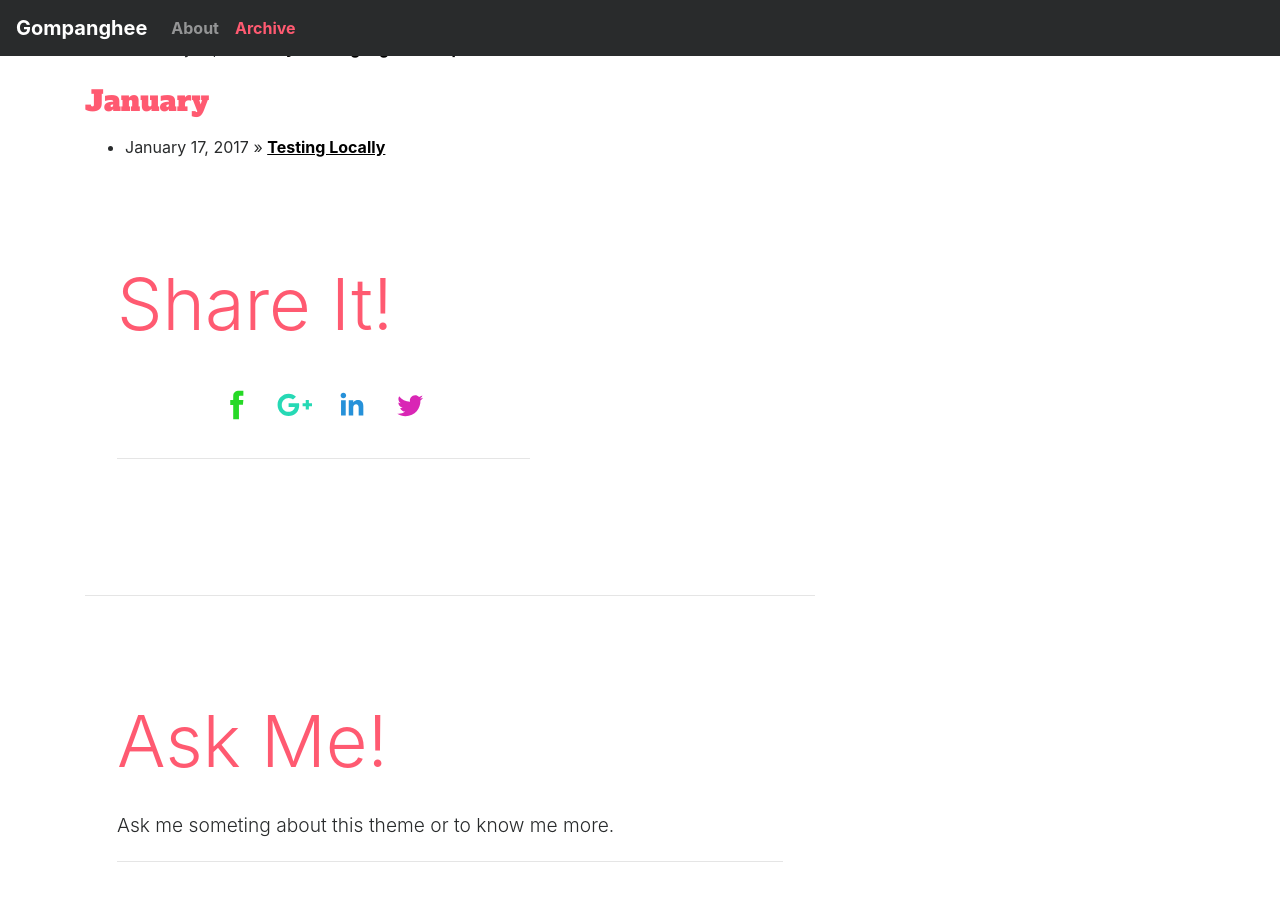
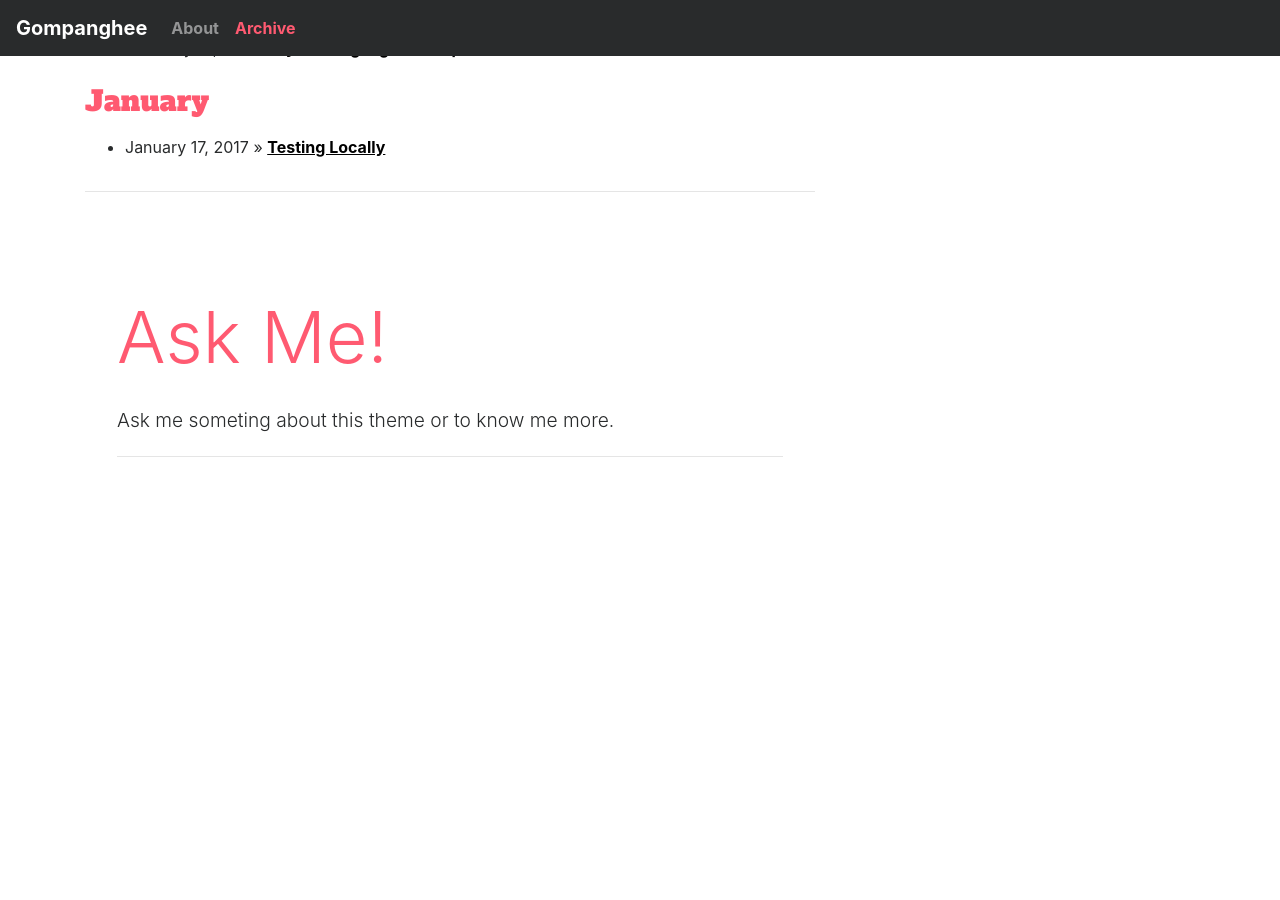
Before and after one commit to gompanghee/gompanghee.github.io, a Jekyll site: the page built from archive.html, in a window 1280 px wide and 900 px high, scrolled down 1190 px. Built offline with Jekyll 4.4.1, drawn with Linux system fonts in a browser that asks for light colours; nearby versions of some CDN libraries; some web fonts are replaced; comment, search, counter and statistics services are not loaded; after the commit the page ends 1767 px from its top, so only the background shows below that.

Commit message:
Update blog.html

```diff
--- a/_includes/themes/bootstrap/blog.html
+++ b/_includes/themes/bootstrap/blog.html
@@ -228,16 +228,6 @@
 
           <div class="row">
 
-                <div class="col-sm-8">
-
-                  <div class="jumbotron" style="background: white">
-                    <h1 class="display-3">Share It!</h1>
-                    <div class="text-center">{% include social-share.html %}</div>
-                    <hr class="my-4">
-                  </div>
-
-                </div>
-
           </div>
           <hr>
 
@@ -258,32 +248,3 @@
 
 
     </div>
-
-
-          <!-- FULL SCREEN MODAL SUBMIT open/close -->
-      <div class="overlay overlay-hugeinc">
-        <button type="button" class="overlay-close">Close</button>
-
-        <nav>
-          <form action="//altervista.us8.list-manage.com/subscribe/post?u=a36bd3e356847dab838227fce&amp;id=3c63d825b2" method="post" id="mc-embedded-subscribe-form" name="mc-embedded-subscribe-form" class="validate" target="_blank" novalidate>
-          <ul>
-            <li>
-              <label>Name</label>
-            </li>
-            <li>
-              <input class="span11" type="text" name="FNAME" id="first_name" placeholder="Jonathan">
-            </li>
-            <li>
-              <label>Email</label>
-            </li>
-            <li>
-              <input class="span11" type="text" id="email" name="EMAIL" placeholder="jon@doe.com">
-            </li>
-            <li>
-              <input class="cbp-mc-submit" type="submit" value="Invia" name="subscribe" />
-            </li>
-          </ul>
-        </form>
-        </nav>
-
-      </div>
```
